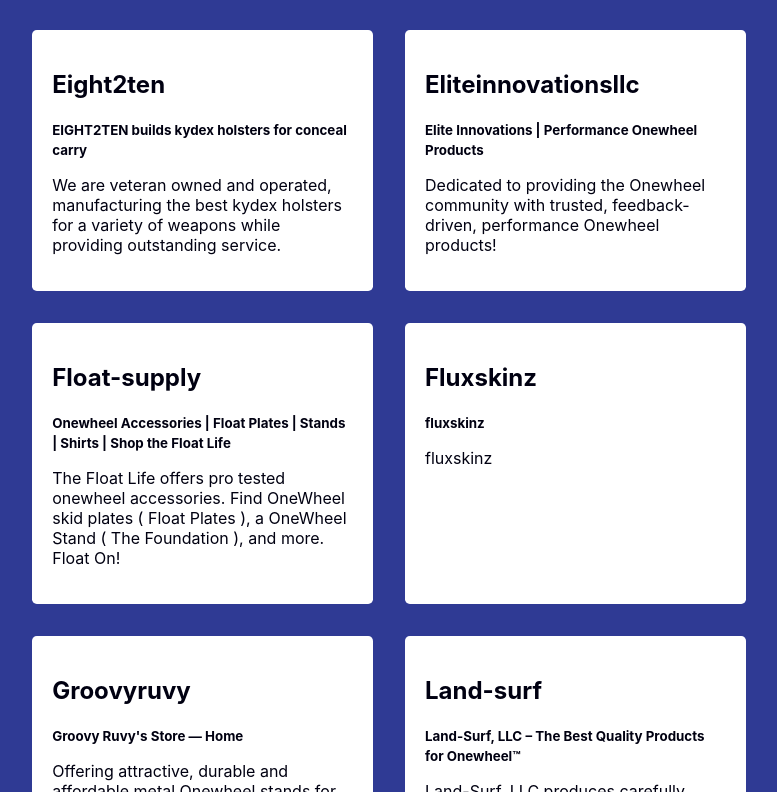
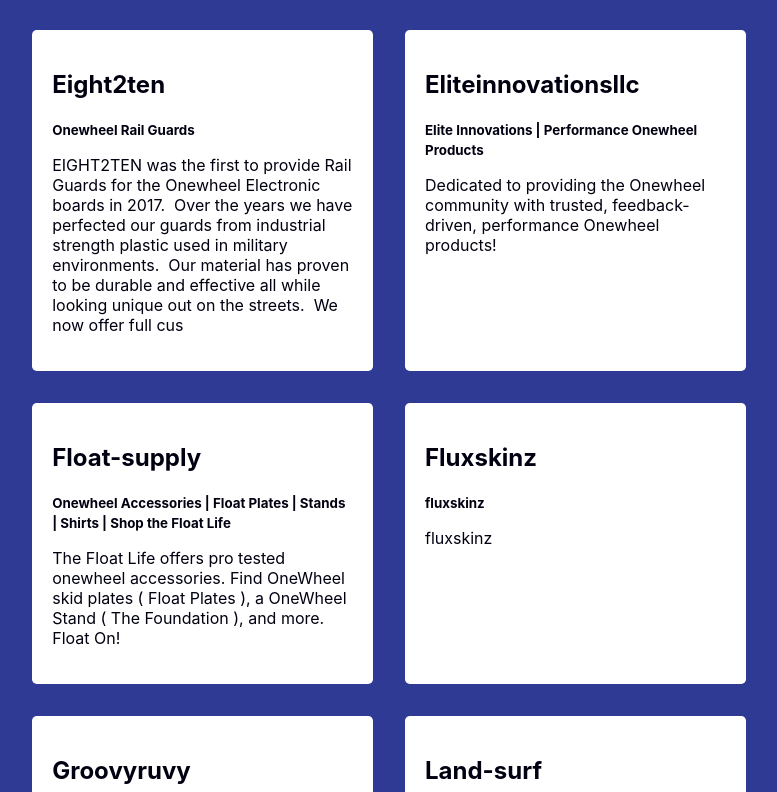
Before and after one commit to anthonkendel/owpotions, a Vue app: page /#/ in a window 1280 px wide. Shown: the part 1548-2340 px from the top of the page, without its empty margins (251-1028 px from the left). Built offline with nearby package versions, Linux system fonts and the light colour scheme.

Commit message:
Update data

```diff
--- a/src/AppData.ts
+++ b/src/AppData.ts
@@ -64,10 +64,10 @@
     source: 'https://craftandride.com'
   },
   {
-    title: 'EIGHT2TEN builds kydex holsters for conceal carry',
+    title: 'Onewheel Rail Guards',
     description:
-      'We are veteran owned and operated, manufacturing the best kydex holsters for a variety of weapons while providing outstanding service.',
-    source: 'https://eight2ten.com'
+      'EIGHT2TEN was the first to provide Rail Guards for the Onewheel Electronic boards in 2017.  Over the years we have perfected our guards from industrial strength plastic used in military environments.  Our material has proven to be durable and effective all while looking unique out on the streets.  We now offer full cus',
+    source: 'https://eight2ten.com/collections/onewheel-rail-guards'
   },
   {
     title: 'Elite Innovations | Performance Onewheel Products',
@@ -190,6 +190,11 @@
     source: 'https://www.kiilguards.com'
   },
   {
+    title: 'Welcome to One Stop Board Shop - We Keep You Riding.',
+    description: '',
+    source: 'https://www.onestopboardshop.com/'
+  },
+  {
     title: 'Onewheel Accessories | Custom Soft Tracion Pads | ProRide',
     description:
       'ProRide designs and develops custom Onewheel accessories. Soft surf style traction pads for the Onewheel+ and Onewheel+XR.',
--- a/src/node/sources.js
+++ b/src/node/sources.js
@@ -9,7 +9,7 @@
   'https://carbon-smith.com',
   'https://carvepower.com',
   'https://craftandride.com',
-  'https://eight2ten.com',
+  'https://eight2ten.com/collections/onewheel-rail-guards',
   'https://eliteinnovationsllc.com',
   'https://float-supply.com',
   'https://fluxskinz.com',
@@ -31,6 +31,7 @@
   'https://www.fishbones.life',
   'https://www.flightfins.com',
   'https://www.kiilguards.com',
+  'https://www.onestopboardshop.com/',
   'https://www.prorideusa.com',
   'https://www.redbubble.com/people/onewheelartist',
   'https://www.synergywiz.com/glider'
```
Also changed, not shown: src/node/data.json (+8 -3 lines).
